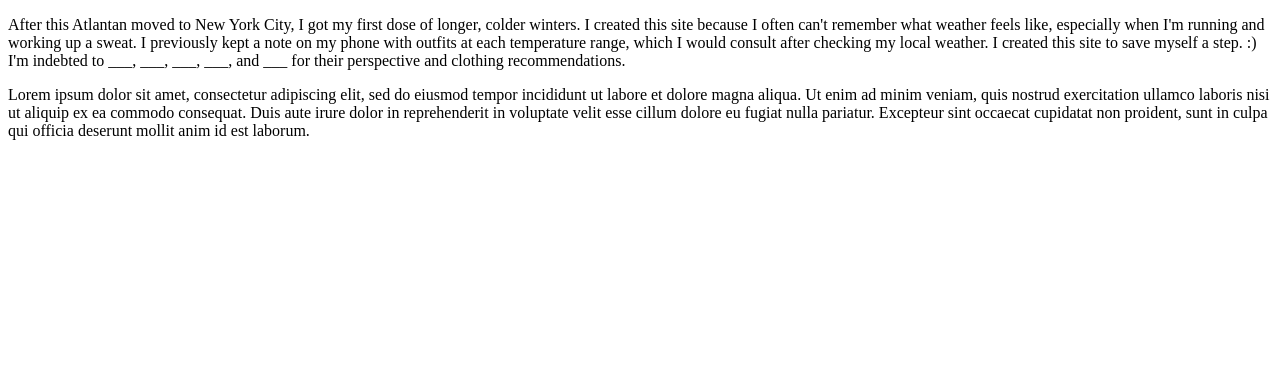
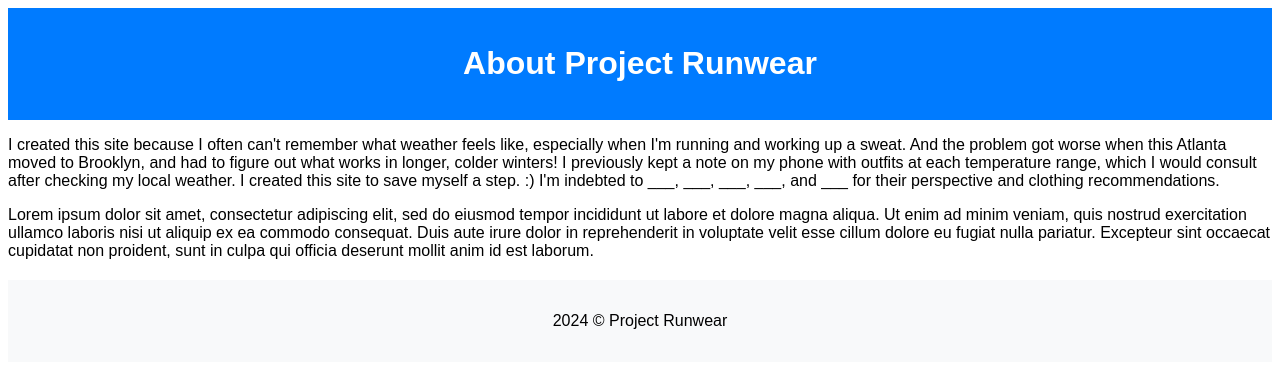
Before and after one commit to mdlarson/ProjectRunwear, a plain HTML site: page templates/about.html in a window 1280 px wide. Drawn offline with Linux system fonts and the light colour scheme; files that its build step writes are made by us from their sources.

Commit message:
Update about.html

```diff
--- a/templates/about.html
+++ b/templates/about.html
@@ -4,22 +4,39 @@
 <head>
     <meta charset="UTF-8">
     <meta name="viewport" content="width=device-width, initial-scale=1.0">
-    <title>About</title>
+    <title>About Project Runwear</title>
+    <link rel="stylesheet" type="text/css" href="static/style.css">
 </head>
 
 <body>
-    <p>After this Atlantan moved to New York City, I got my first dose of longer, colder winters. I created this site
-        because I often can't remember what weather feels like, especially when I'm running and working up a sweat. I
-        previously kept a note on my phone with outfits at each temperature range, which I would
-        consult after checking my local weather. I created this site to save myself a step. :) I'm indebted to ___, ___,
-        ___, ___, and ___ for their perspective and clothing recommendations.</p>
+    <header>
+        <h1>About Project Runwear</h1>
+    </header>
+    <main>
+        <section>
+            <p>I created this site
+                because I often can't remember what weather feels like, especially when I'm running and working up a
+                sweat. And
+                the problem got worse when this Atlanta moved to Brooklyn, and had to figure out what works in longer,
+                colder
+                winters! I previously kept a note on my phone with outfits at each temperature range, which I would
+                consult after checking my local weather. I created this site to save myself a step. :) I'm indebted to
+                ___, ___,
+                ___, ___, and ___ for their perspective and clothing recommendations.</p>
 
-    <p>Lorem ipsum dolor sit amet, consectetur adipiscing
-        elit, sed do eiusmod tempor incididunt ut labore et dolore
-        magna aliqua. Ut enim ad minim veniam, quis nostrud exercitation ullamco laboris nisi ut aliquip ex ea commodo
-        consequat. Duis aute irure dolor in reprehenderit in voluptate velit esse cillum dolore eu fugiat nulla
-        pariatur. Excepteur sint occaecat cupidatat non proident, sunt in culpa qui officia deserunt mollit anim id est
-        laborum.</p>
+            <p>Lorem ipsum dolor sit amet, consectetur adipiscing
+                elit, sed do eiusmod tempor incididunt ut labore et dolore
+                magna aliqua. Ut enim ad minim veniam, quis nostrud exercitation ullamco laboris nisi ut aliquip ex ea
+                commodo
+                consequat. Duis aute irure dolor in reprehenderit in voluptate velit esse cillum dolore eu fugiat nulla
+                pariatur. Excepteur sint occaecat cupidatat non proident, sunt in culpa qui officia deserunt mollit anim
+                id est
+                laborum.</p>
+        </section>
+    </main>
+    <footer>
+        <p>2024 &copy; Project Runwear</p>
+    </footer>
 </body>
 
 </html>
```
Also changed, not shown: templates/runwear.html (+1 -1 lines).
